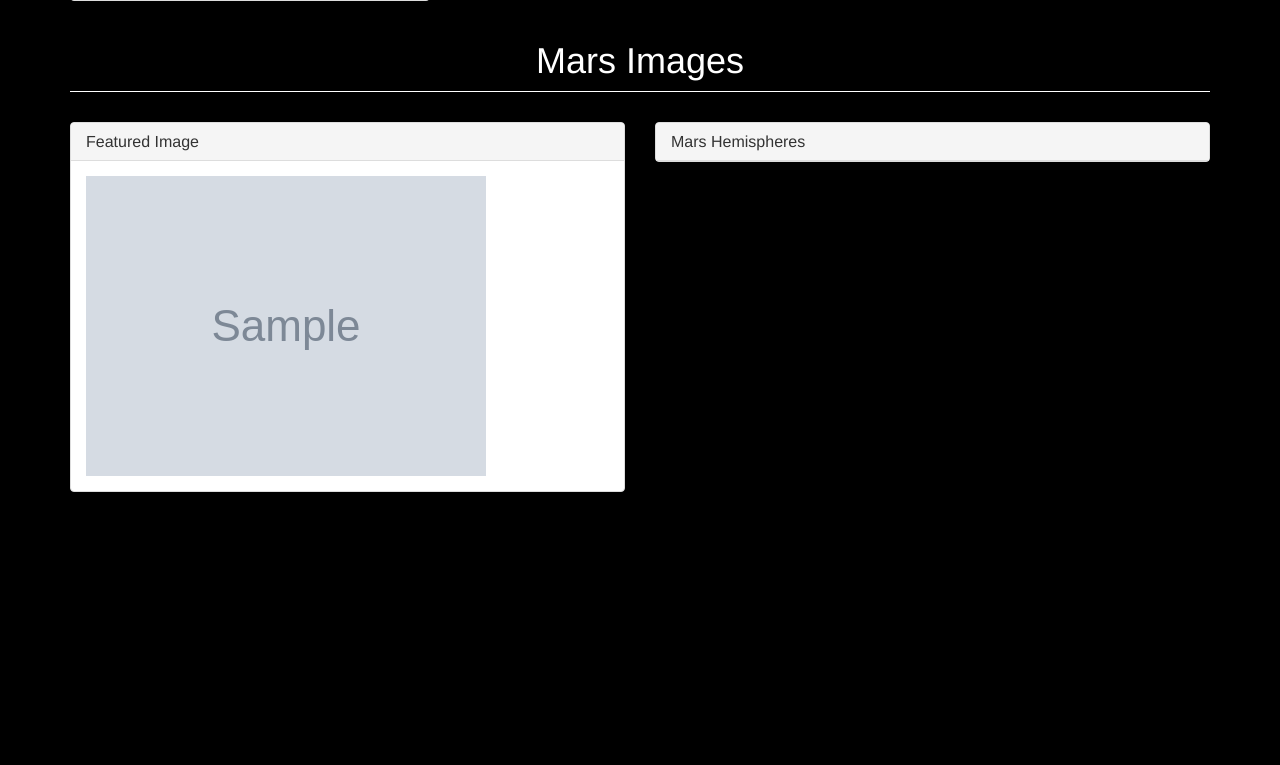
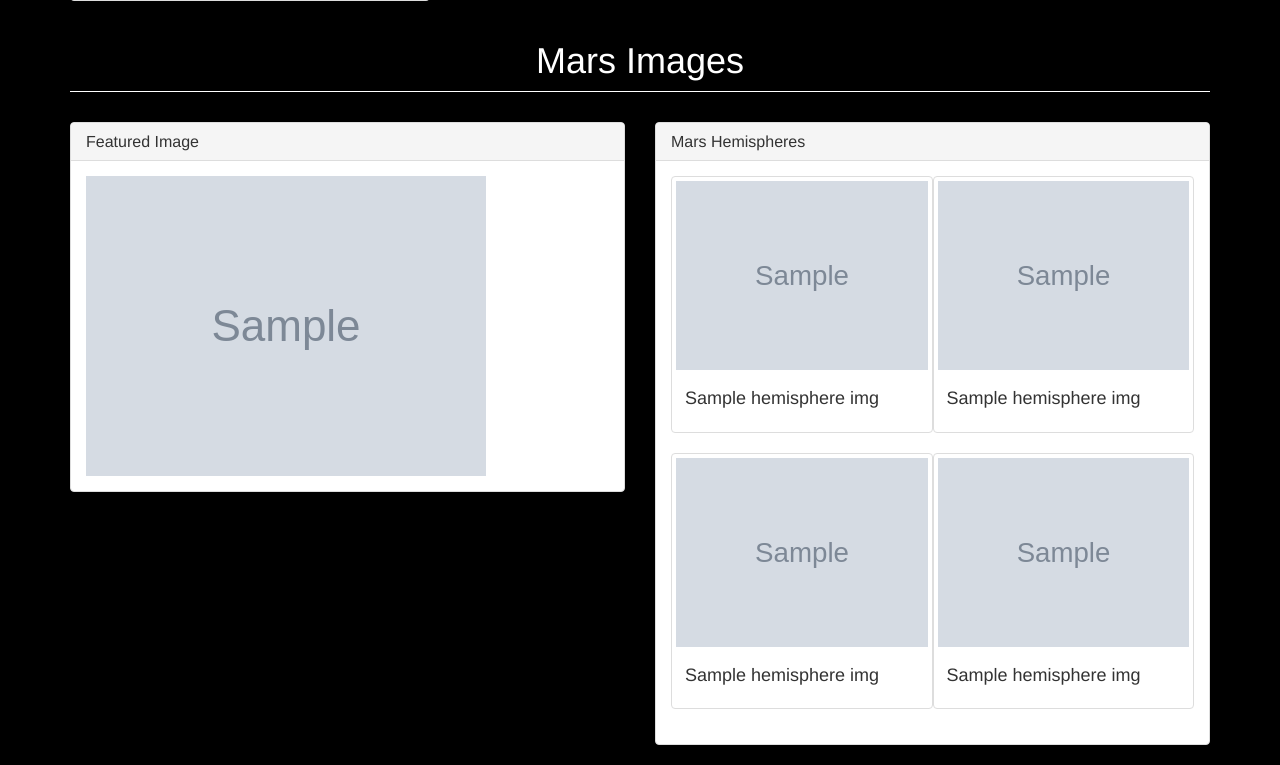
Before and after one commit to faznaimov/Mission-to-Mars, a Flask app: page / in a window 1280 px wide. Shown: the part 506-1271 px from the top of the page. Before the commit the page ends 998 px from the top, so only its background shows below. Run offline with Flask 2, Linux system fonts and the light colour scheme; grey boxes marked "Sample" are stand-in pictures; a database or web service that is not in the repository returns one stand-in record (values such as "Sample title"); some libraries are stand-ins or nearby versions.

Commit message:
bugs fixed

```diff
--- a/templates/index.html
+++ b/templates/index.html
@@ -47,7 +47,7 @@
                     </div>
                     <div class="panel-body">
                         <table>
-                            {{ mars_data.fact_table|safe }}
+                            {{ mars_data.facts_table|safe }}
                         </table>
                     </div>
                 </div>
@@ -72,6 +72,32 @@
                     <div class="panel-heading">
                         <h3 class="panel-title">Mars Hemispheres</h3>
                     </div>
+                    <div class="panel-body">
+                        <div class="thumbnail" style="width: 50%; float:left;">
+                            <img src= {{ mars_data.hemisphere_imgs[0].img_url }} alt="Hemisphere1">
+                            <div class="caption">
+                                <h4>{{ mars_data.hemisphere_imgs[0]["title"] }}</h4>
+                            </div>
+                        </div>
+                        <div class="thumbnail" style="width: 50%; float:left;">
+                            <img src= {{ mars_data.hemisphere_imgs[2].img_url }} alt="Hemisphere2">
+                            <div class="caption">
+                                <h4>{{ mars_data.hemisphere_imgs[2]["title"] }}</h4>
+                            </div>
+                        </div>
+                        <div class="thumbnail" style="width: 50%; float:left;">
+                            <img src= {{ mars_data.hemisphere_imgs[1].img_url }} alt="Hemisphere3">
+                            <div class="caption">
+                                <h4>{{ mars_data.hemisphere_imgs[1]["title"] }}</h4>
+                            </div>
+                        </div>
+                        <div class="thumbnail" style="width: 50%; float:left;">
+                            <img src= {{ mars_data.hemisphere_imgs[3].img_url }} alt="Hemisphere4">
+                            <div class="caption">
+                                <h4>{{ mars_data.hemisphere_imgs[3]["title"] }}</h4>
+                            </div>
+                        </div>
+                    </div>
                 </div>
             </div>
         </div>
```
Also changed, not shown: 1 other file.
